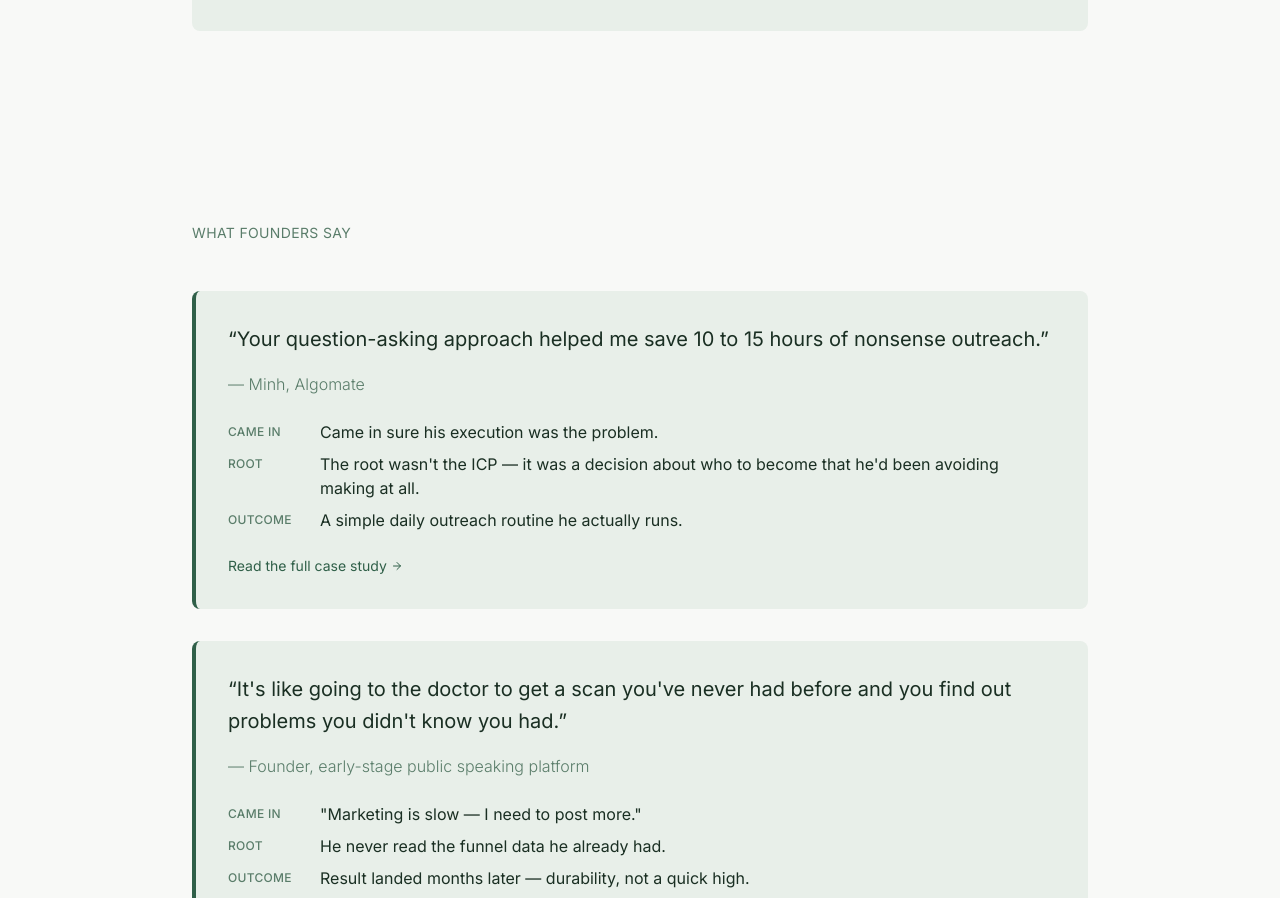
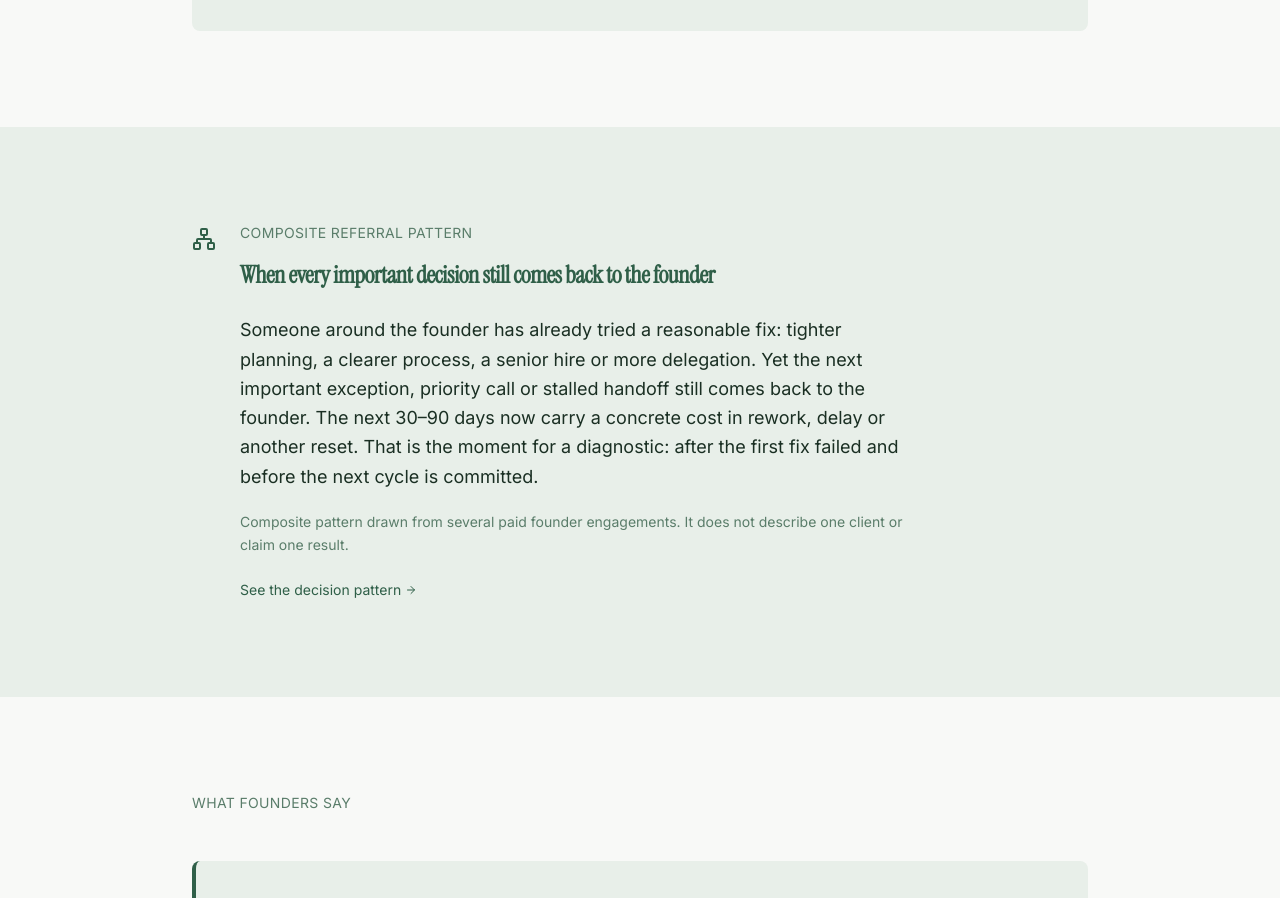
Before and after one commit to napcae/iamtrung.com, a Next.js app: page /founder-diagnostic in a window 1280 px wide. Shown: the part 4520-5418 px from the top of the page. Built offline with nearby package versions, Linux system fonts and the light colour scheme.

Commit message:
Publish composite founder-dependency pattern

```diff
--- a/app/case-studies/page.tsx
+++ b/app/case-studies/page.tsx
@@ -7,7 +7,7 @@ import { getArticles, formatDate, collectionSchema } from "@/lib/articles"
 export const metadata = {
   title: "Case studies",
   description:
-    "Founder Bottleneck Diagnostic case studies — what the founder thought was wrong, what the session found, and what changed, with real numbers where clients cleared them.",
+    "Founder Bottleneck Diagnostic cases and clearly labelled composite patterns: what founders thought was wrong, what the work found, and when to refer.",
   alternates: { canonical: "/case-studies" },
 }
 
@@ -28,13 +28,17 @@ export default function CaseStudiesIndex() {
             Case studies
           </h1>
           <p className="text-lg text-earth-muted mb-16">
-            What the founder thought was wrong, what the diagnostic found, and what changed. Names appear
-            only where the client cleared them; every quote is verbatim.
+            Real client cases and clearly labelled composite patterns. Names appear only where the client
+            cleared them; every quote is verbatim. Composite patterns contain no client quote or claimed
+            individual result.
           </p>
           <ul className="space-y-12">
             {cases.map((cs) => (
               <li key={cs.slug}>
                 <Link href={`/case-studies/${cs.slug}`} className="group block">
+                  <p className="mb-2 text-xs uppercase tracking-wide text-earth-muted">
+                    {cs.articleLabel ?? "Case study"}
+                  </p>
                   <h2 className="text-2xl font-semibold group-hover:text-earth-accent transition-colors">
                     {cs.title}
                   </h2>
--- a/app/founder-diagnostic/page.tsx
+++ b/app/founder-diagnostic/page.tsx
@@ -12,6 +12,7 @@ import {
   mechanism,
   process,
   about,
+  compositePattern,
   cta,
   videoEmbed,
   teardown,
@@ -309,6 +310,36 @@ export default function FounderDiagnosticPage() {
           </div>
         </section>
 
+        {/* Composite recognition pattern — deliberately separate from outcome proof. */}
+        <section className="py-24 px-6 md:px-12 lg:px-24 bg-earth-light">
+          <div className="w-full max-w-4xl mx-auto">
+            <div className="flex gap-6">
+              <Network className="h-6 w-6 text-earth-accent flex-shrink-0 mt-1" />
+              <div>
+                <p className="text-sm text-earth-muted font-normal tracking-wide uppercase mb-4">
+                  {compositePattern.eyebrow}
+                </p>
+                <h2 className="text-2xl font-semibold mb-6 text-earth-accent">
+                  {compositePattern.headline}
+                </h2>
+                <p className="text-lg font-normal leading-relaxed text-earth-dark max-w-2xl">
+                  {compositePattern.body}
+                </p>
+                <p className="mt-5 text-sm leading-relaxed text-earth-muted max-w-2xl">
+                  {compositePattern.disclosure}
+                </p>
+                <Link
+                  href={compositePattern.linkUrl}
+                  className="inline-flex items-center mt-6 text-sm text-earth-accent hover:underline"
+                >
+                  {compositePattern.linkText}
+                  <ArrowRight className="ml-1 h-3 w-3" />
+                </Link>
+              </div>
+            </div>
+          </div>
+        </section>
+
         {/* Section: Case studies (more proof) */}
         <section className="py-24 px-6 md:px-12 lg:px-24">
           <div className="w-full max-w-4xl mx-auto">
--- a/components/article-page.tsx
+++ b/components/article-page.tsx
@@ -112,7 +112,9 @@ export function ArticlePage({ kind, slug }: { kind: ArticleKind; slug: string })
               <ArrowLeft className="mr-2 h-4 w-4" />
               {meta.indexName}
             </Link>
-            <p className="mb-4 text-sm uppercase tracking-wide text-earth-muted">{meta.label}</p>
+            <p className="mb-4 text-sm uppercase tracking-wide text-earth-muted">
+              {article.articleLabel ?? meta.label}
+            </p>
             <h1 className="text-4xl md:text-5xl text-earth-dark leading-tight">{article.title}</h1>
             <div className="mt-6 border-b border-earth-sand pb-6">
               <p className="text-sm text-earth-muted">
--- a/data/founder-diagnostic.ts
+++ b/data/founder-diagnostic.ts
@@ -73,6 +73,17 @@ export const about = {
   frame: "One session. One answer.",
 }
 
+export const compositePattern = {
+  eyebrow: "Composite referral pattern",
+  headline: "When every important decision still comes back to the founder",
+  body:
+    "Someone around the founder has already tried a reasonable fix: tighter planning, a clearer process, a senior hire or more delegation. Yet the next important exception, priority call or stalled handoff still comes back to the founder. The next 30–90 days now carry a concrete cost in rework, delay or another reset. That is the moment for a diagnostic: after the first fix failed and before the next cycle is committed.",
+  linkText: "See the decision pattern",
+  linkUrl: "/case-studies/every-decision-comes-back-to-the-founder",
+  disclosure:
+    "Composite pattern drawn from several paid founder engagements. It does not describe one client or claim one result.",
+}
+
 // Case studies. Only entries cleared in TrungOPS/output/testimonials.json carry a
 // real name; all others are role/stage only (namePublic=false -> attribution only).
 // Order: fast proof first, durable proof second — TrungOPS/offers/diagnostic.md's
--- a/lib/articles.ts
+++ b/lib/articles.ts
@@ -20,6 +20,7 @@ export interface Article {
   updated: string
   content: string
   image?: string
+  articleLabel?: string
   // Cluster links rendered by the shared article footer. Optional: when a file
   // omits them, relatedFor() falls back to recent siblings + a case study, so a
   // new article can never ship with an empty footer.
@@ -55,6 +56,7 @@ export function getArticle(kind: ArticleKind, slug: string): Article {
     updated: normalizeArticleDate(data.updated),
     content,
     image: data.image,
+    articleLabel: data.articleLabel,
     related: data.related,
     proof: data.proof,
     podcastName: data.podcastName,
```
Also changed, not shown: content/case-studies/churn-was-a-decision-problem.md (+1 -0 lines), content/case-studies/every-decision-comes-back-to-the-founder.md (added, +77 -0 lines), public/llms.txt, 1 other file (tests, documents, lock files or other folders).
